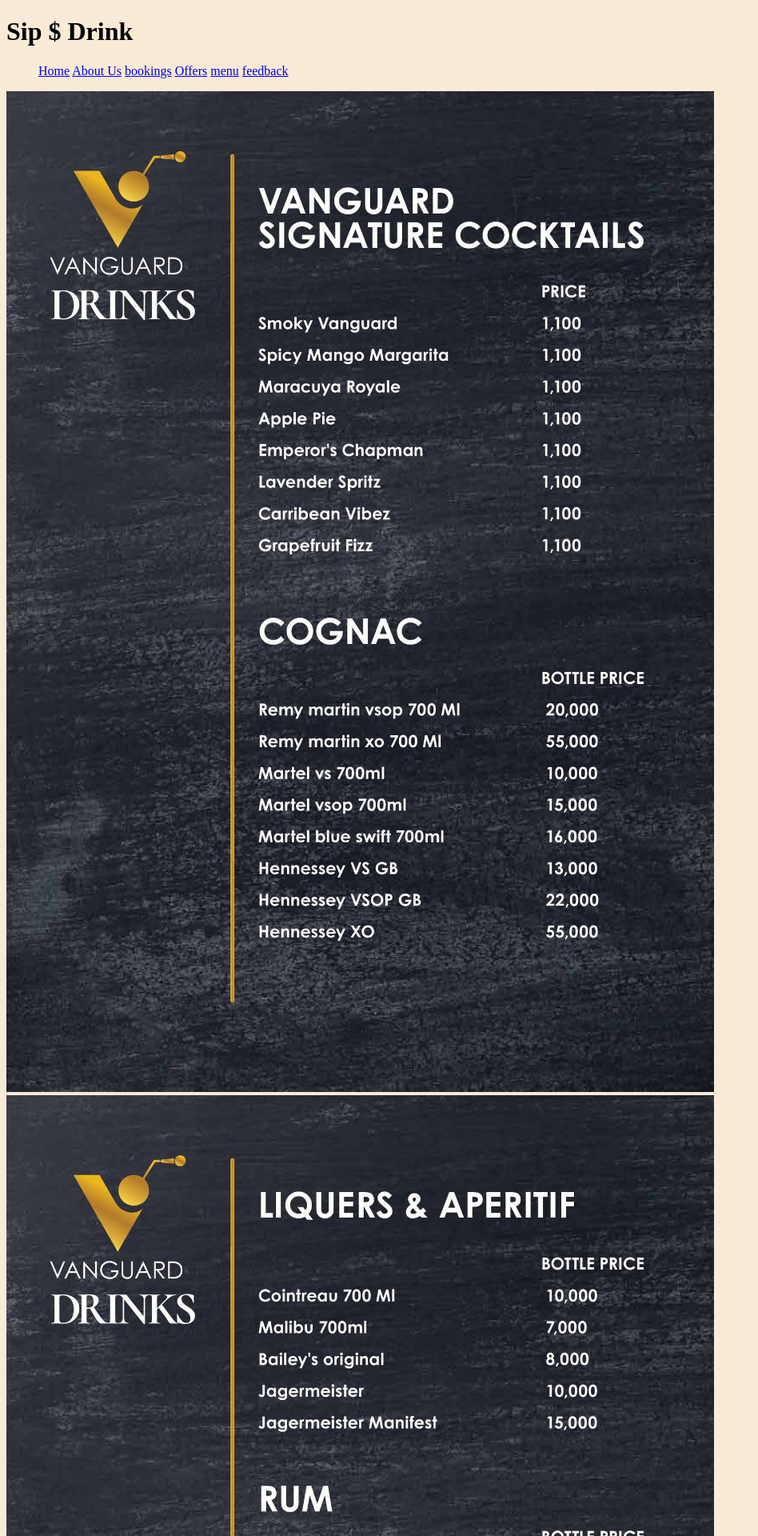
After one commit to whitneykrm/tribal, a PHP site: the page made by bar $ lounge.html in a window 1280 px wide. The commit adds this page. Shown: the top 1920 px of the page at 80% size, without its empty margins (0-948 px from the left). Run offline with PHP 8.4, Linux system fonts and the light colour scheme.

Commit message:
added bar $ lounge page

```diff
--- a/CSS/feedback.css
+++ b/CSS/feedback.css
@@ -15,7 +15,7 @@
 
   h1 {
     text-align: center;
-    font-size: 2em;
+    font-size: 3em;
     margin-bottom: 1.5rem;
     color: antiquewhite;
   }
@@ -63,10 +63,6 @@
     margin: 0;
   }
 
-  .restaurant-list li {
-    margin-bottom: 5px;
-  }
-
   footer {
     background-color: #333;
     color: #fff;
--- a/about.html
+++ b/about.html
@@ -19,6 +19,7 @@
     <a href="offers.html">Offers</a>
     <a href="menu.html">menu</a>
     <a href="feedback.html">feedback</a>
+    <a href="bar $ lounge.html">bar $ longe</a>
         </ul>
     </nav>
 </header>
--- /dev/null
+++ b/bar $ lounge.html
@@ -0,0 +1,29 @@
+<!DOCTYPE html>
+<html lang="en">
+<head>
+    <meta charset="UTF-8">
+    <meta name="viewport" content="width=device-width, initial-scale=1.0">
+    <title>Sip $ Drink</title>
+</head>
+<body style="background-color: antiquewhite;"></body>
+
+<header>
+    <h1>Sip $ Drink</h1>
+    <nav>
+        <ul>
+            <a href="index.html">Home</a>
+            <a href="about.html">About Us</a>
+            <a href="bookings.html">bookings</a>
+            <a href="offers.html">Offers</a>
+            <a href="menu.html">menu</a>
+            <a href="feedback.html">feedback</a>
+
+        </ul>
+    </nav>
+    <img src="images/signature.jpg"alt = "" width = "70%">
+    <img src="images/liquer.jpg"alt = "" width = "70%">
+    <img src="images/whiskey.webp"alt = "" width = "70%">
+    <img src="images/mocktail.webp"alt = "" width = "70%">
+</header>
+</body>
+</html>
--- a/bookings.html
+++ b/bookings.html
@@ -16,6 +16,7 @@
     <a href="offers.html">Offers</a>
     <a href="menu.html">menu</a>
     <a href="feedback.html">feedback</a>
+    <a href="bar $ lounge.html">bar $ longe</a>
             </ul>
         </nav>
     </header>
--- a/feedback.html
+++ b/feedback.html
@@ -6,7 +6,9 @@
     <title>Document</title>
     <link rel="stylesheet" href="CSS/feedback.css">
 </head>
-<body style="background-color: antiquewhite;"></body>
+<body style="background-color: antiquewhite;">
+  <header>
+    <h1>Feedback</h1>
 <nav>
   <ul>
     <a href="index.html">Home</a>
@@ -15,8 +17,10 @@
     <a href="offers.html">Offers</a>
     <a href="menu.html">menu</a>
     <a href="feedback.html">feedback</a>
+    <a href="bar $ lounge.html">bar $ longe</a>
   </ul>
 </nav>
+</header>
 <main>
     <p>We'd love to hear from you! Feel free to reach out using the information below.</p>
 
--- a/index.html
+++ b/index.html
@@ -17,6 +17,7 @@
             <a href="offers.html">Offers</a>
             <a href="menu.html">menu</a>
             <a href="feedback.html">feedback</a>
+            <a href="bar $ lounge.html">bar $ longe</a>
         </ul>
     </nav>
 </header>
--- a/menu.html
+++ b/menu.html
@@ -17,6 +17,7 @@
 <a href="offers.html">Offers</a>
 <a href="menu.html">menu</a>
 <a href="feedback.html">feedback</a>
+<a href="bar $ lounge.html">bar $ longe</a>
             </ul>
         </nav>
     </header>
--- a/offers.html
+++ b/offers.html
@@ -17,6 +17,7 @@
     <a href="offers.html">Offers</a>
     <a href="menu.html">menu</a>
     <a href="feedback.html">feedback</a>
+    <a href="bar $ lounge.html">bar $ longe</a>
             </ul>
         </nav>
     </header>
```
Also changed, not shown: images/liquer.jpg (added), images/mocktail.webp (added), images/signature.jpg (added), images/whiskey.webp (added).
